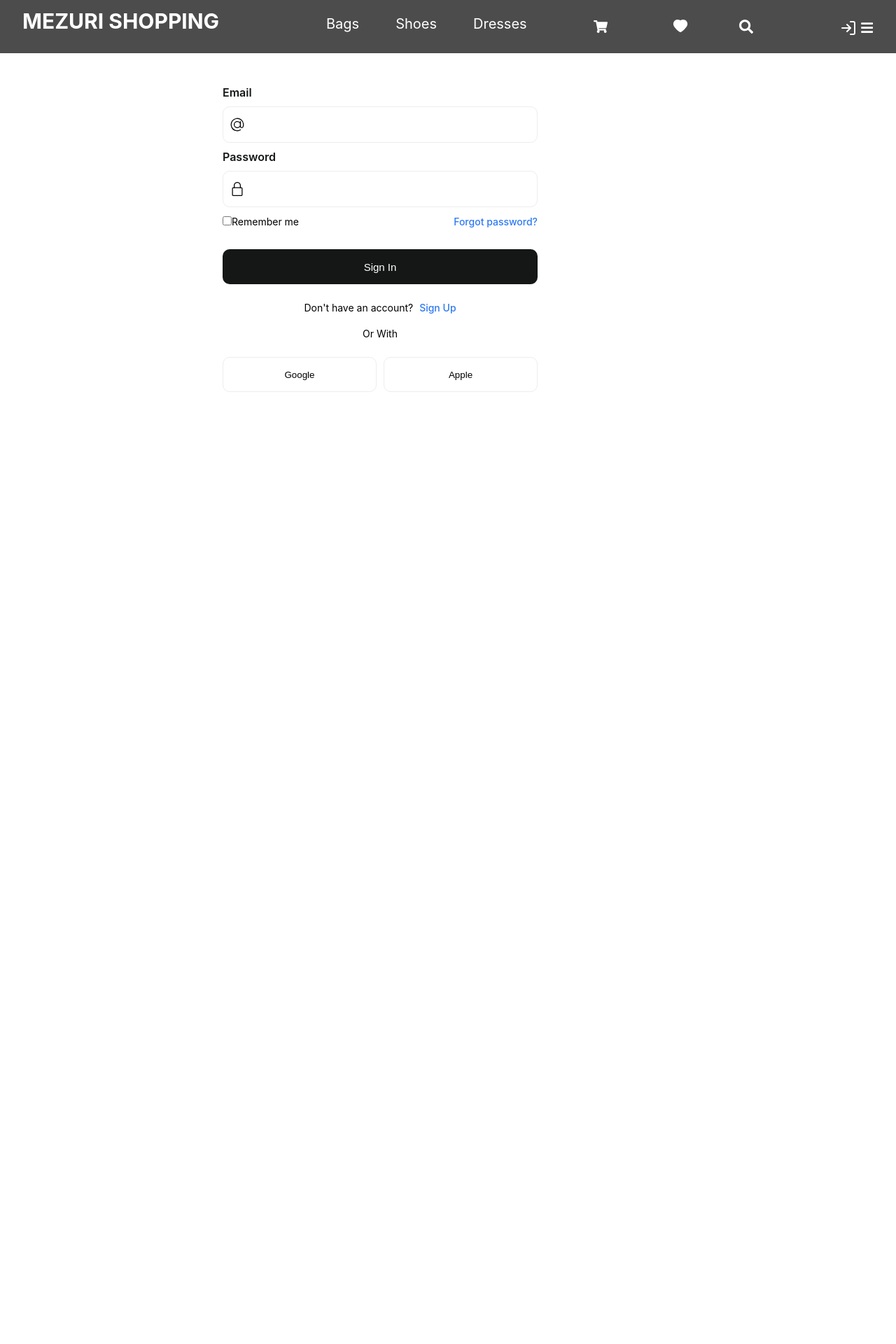
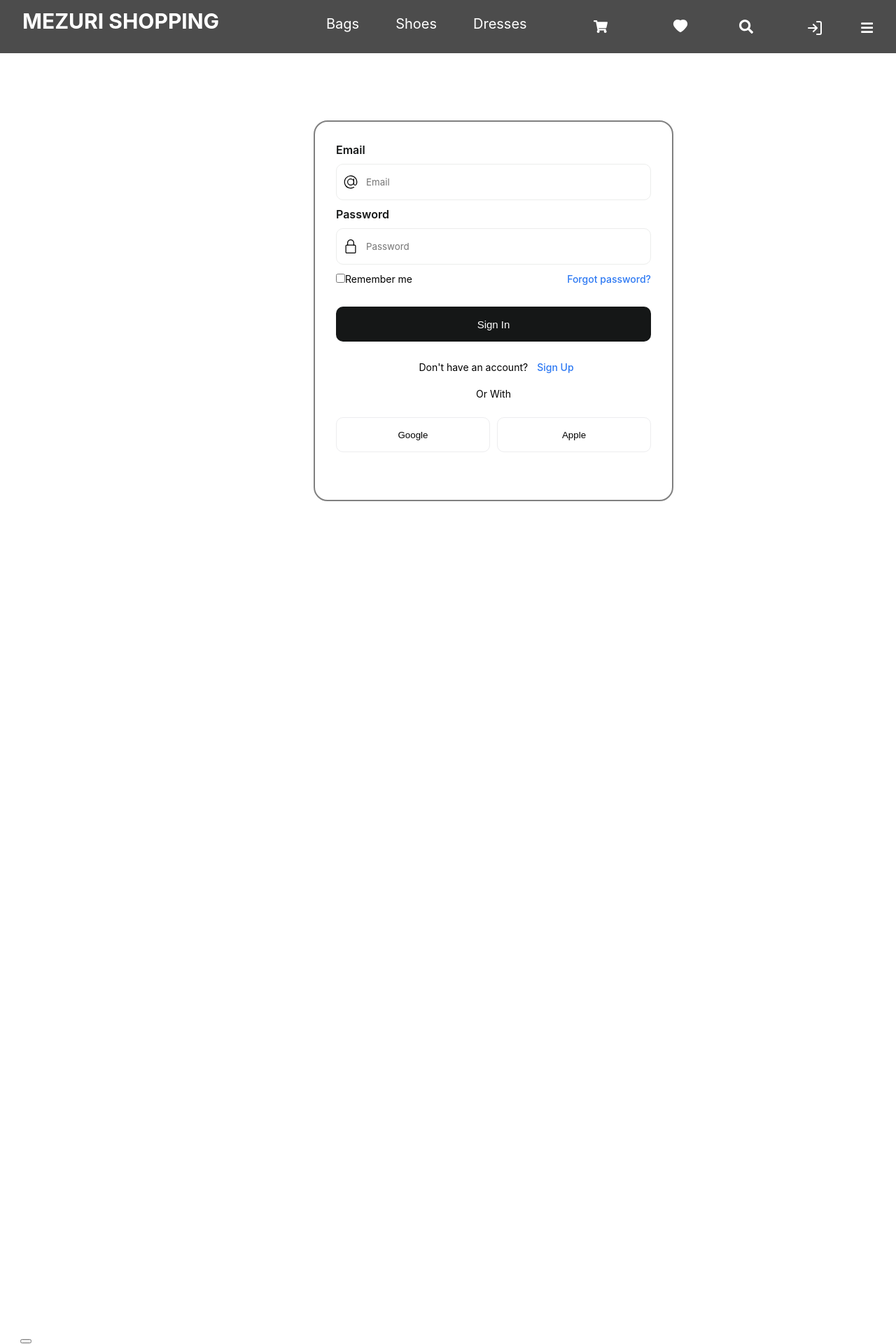
Before and after one commit to Mikee100/Mathubusiness, a React (Create React App) app in the folder mathubusiness/: page /mainlogin in a window 1280 px wide. Shown: the part 20-1940 px from the top of the page at 70% size. Built offline with nearby package versions, Linux system fonts and the light colour scheme; no server answers.

Commit message:
worked on the settings bar and the sign in gui

```diff
--- a/mathubusiness/src/pages/Mainlogin.js
+++ b/mathubusiness/src/pages/Mainlogin.js
@@ -34,19 +34,20 @@ export default function Mainlogin() {
     <div>
       <div className='container'>
 
-      <form class="form" onSubmit={handleSubmit}>
-    <div class="flex-column">
+      <form className="form" onSubmit={handleSubmit}>
+
+    <div className="flex-column">
       <label>Email </label></div>
-      <div class="inputForm">
+      <div className="inputForm">
       <svg height="20" viewBox="0 0 32 32" width="20" xmlns="http://www.w3.org/2000/svg"><g id="Layer_3" data-name="Layer 3"><path d="m30.853 13.87a15 15 0 0 0 -29.729 4.082 15.1 15.1 0 0 0 12.876 12.918 15.6 15.6 0 0 0 2.016.13 14.85 14.85 0 0 0 7.715-2.145 1 1 0 1 0 -1.031-1.711 13.007 13.007 0 1 1 5.458-6.529 2.149 2.149 0 0 1 -4.158-.759v-10.856a1 1 0 0 0 -2 0v1.726a8 8 0 1 0 .2 10.325 4.135 4.135 0 0 0 7.83.274 15.2 15.2 0 0 0 .823-7.455zm-14.853 8.13a6 6 0 1 1 6-6 6.006 6.006 0 0 1 -6 6z"></path></g></svg>
-        <input type="text" class="input" name="email" value={email} onChange={(e) => setEmail(e.target.value) } placeholder="Email" required />
+        <input type="email" className="inputs"  value={email} onChange={(e) => setEmail(e.target.value) } placeholder="Email" required />
       </div>
 
-    <div class="flex-column">
+    <div className="flex-column">
       <label>Password </label></div>
-      <div class="inputForm">
+      <div className="inputForm">
         <svg height="20" viewBox="-64 0 512 512" width="20" xmlns="http://www.w3.org/2000/svg"><path d="m336 512h-288c-26.453125 0-48-21.523438-48-48v-224c0-26.476562 21.546875-48 48-48h288c26.453125 0 48 21.523438 48 48v224c0 26.476562-21.546875 48-48 48zm-288-288c-8.8125 0-16 7.167969-16 16v224c0 8.832031 7.1875 16 16 16h288c8.8125 0 16-7.167969 16-16v-224c0-8.832031-7.1875-16-16-16zm0 0"></path><path d="m304 224c-8.832031 0-16-7.167969-16-16v-80c0-52.929688-43.070312-96-96-96s-96 43.070312-96 96v80c0 8.832031-7.167969 16-16 16s-16-7.167969-16-16v-80c0-70.59375 57.40625-128 128-128s128 57.40625 128 128v80c0 8.832031-7.167969 16-16 16zm0 0"></path></svg>
-        <input type="password" class="input" name="password" value={password} onChange={(e) => setPassword(e.target.value) } placeholder="Password" required />
+        <input type="password" class="inputs" name="password" value={password} onChange={(e) => setPassword(e.target.value) } placeholder="Password" required />
 
       </div>
 
@@ -55,22 +56,22 @@ export default function Mainlogin() {
       <input type="checkbox" />
       <label>Remember me </label>
       </div>
-      <span class="span">Forgot password?</span>
+      <span className="span">Forgot password?</span>
     </div>
-    <button class="button-submit">Sign In</button>
-    <p class="p">Don't have an account? <span class="span">Sign Up</span>
+    <button type='submit' className="button-submit">Sign In</button>
+    <p className="p">Don't have an account?<a className='acc_login' href='./login'>
+ <span class="span">Sign Up</span></a>
+    </p><p className="p line">Or With</p>
 
-    </p><p class="p line">Or With</p>
-
-    <div class="flex-row">
-      <button class="btn google">
+    <div className="flex-row">
+      <button className="btn google">
 
 
 
 
         Google
 
-      </button><button class="btn apple">
+      </button><button className="btn apple">
 
 
         Apple
--- a/mathubusiness/src/pages/Navbar.js
+++ b/mathubusiness/src/pages/Navbar.js
@@ -11,6 +11,11 @@ import { LuLogIn } from "react-icons/lu";
 function Navbar({cartItems}) {
   const[Mobile, setMobile] = useState(false);
 
+  const [appear, setAppear] = useState(false);
+
+  const togglesettings = () => {
+    setAppear(!appear);
+  }
 
 
   return (
@@ -40,7 +45,25 @@ function Navbar({cartItems}) {
           {Mobile ? <FaTimes/> : <FaBars  />}</button>
        {/* <hr className='nav_line' /> */}
 
-<FaBars className='bars_settings'   />
+       <button onClick={togglesettings} ><FaBars className='bars_settings'    /></button>
+
+{ appear &&  (
+  <div  className='mysmalllist' >
+        <li> home </li>
+        <li> home </li>
+        <li> home </li>
+</div>
+
+
+)   }
+
+
+
+
+
+
+
+
 
        <div class="input"  >
   <button class="value">
--- a/mathubusiness/src/pages/login.css
+++ b/mathubusiness/src/pages/login.css
@@ -8,10 +8,13 @@
   width: 450px;
   border-radius: 20px;
   font-family: -apple-system, BlinkMacSystemFont, 'Segoe UI', Roboto, Oxygen, Ubuntu, Cantarell, 'Open Sans', 'Helvetica Neue', sans-serif;
+    border:2px solid grey;
+
 }
 
 ::placeholder {
-  font-family: -apple-system, BlinkMacSystemFont, 'Segoe UI', Roboto, Oxygen, Ubuntu, Cantarell, 'Open Sans', 'Helvetica Neue', sans-serif;
+
+    font-family: -apple-system, BlinkMacSystemFont, 'Segoe UI', Roboto, Oxygen, Ubuntu, Cantarell, 'Open Sans', 'Helvetica Neue', sans-serif;
 }
 
 .form button {
@@ -23,6 +26,9 @@
   font-weight: 600;
 }
 
+
+
+
 .inputForm {
   border: 1.5px solid #ecedec;
   border-radius: 10px;
@@ -31,23 +37,30 @@
   align-items: center;
   padding-left: 10px;
   transition: 0.2s ease-in-out;
+  cursor:pointer;
+
+  color: black;
 }
 
-.input {
+.inputs {
   margin-left: 10px;
   border-radius: 10px;
   border: none;
   width: 85%;
-  height: 100%;
+  height: 90%;
+
+
 }
 
-.input:focus {
+.inputs:focus {
   outline: none;
+  border: none;
 }
 
 .inputForm:focus-within {
   border: 1.5px solid #2d79f3;
 }
+
 
 .flex-row {
   display: flex;
@@ -150,7 +163,7 @@
 
 
 
-/*
+
 form{
     position: absolute;
     display: flex;
@@ -168,32 +181,54 @@ form{
    margin: .6rem;
     position: relative;
     width: 22rem;
-    height: 3rem;
-   border-top: none;
-   border-left: none;
-   border-right: none;
+
+
+
+   border: 1.5px solid #ecedec;
+   border-radius: 10px;
+   height: 50px;
+   display: flex;
+   align-items: center;
+   padding-left: 10px;
+   transition: 0.2s ease-in-out;
+   cursor:pointer;
+
+   color: black;
 
 
 }
+.username:focus-within, .password:focus-within, .email:focus-within {
+  border: 1.5px solid #2d79f3;
+}
+
+
 .registerbtn{
     position: relative;
-    width: 23.5rem;
-    height: 3rem;
-    top:1rem;
-    border-radius: 6px;
-    border: 1px ;
-    font-size: 1rem;
+    margin: 20px 0 10px 0;
+    background-color: #151717;
+    border: none;
+    color: white;
+    font-size: 15px;
+    font-weight: 500;
+    border-radius: 10px;
+    height: 50px;
+    width: 100%;
+    cursor: pointer;
 
 }
 .registerbtn:hover{
-    opacity: .6;
-    color: rgb(0, 0, 0);
-    font-weight: 500;
+  border: 1px solid #2d79f3;
+  ;
 }
 .haveacc{
     position: absolute;
-    top:20rem;
+    top:22rem;
     left: 1rem;
+    font-size: 14px;
+    margin-left: 5px;
+    color: #2d79f3;
+    font-weight: 500;
+    cursor: pointer;
 }
 .acc_login{
     position: relative;
@@ -217,4 +252,3 @@ form{
 
 
 }
-*/
--- a/mathubusiness/src/pages/navbar.css
+++ b/mathubusiness/src/pages/navbar.css
@@ -223,7 +223,7 @@ position: relative;
 }
 .login_icon{
   position: absolute;
-  left: 50rem;
+  left: 47rem;
   color: white;
   top: 2rem;
   font-size: 1.5rem;
@@ -246,6 +246,16 @@ position: relative;
 .heart_icon:hover{
   color:grey;
   padding: 1px;
+}
+
+.mysmalllist{
+  position: absolute;
+  top: 10rem;
+  left: 10rem;
+  height: 10rem;
+  width:10rem;
+  background-color: green;
+
 }
 
 
```
